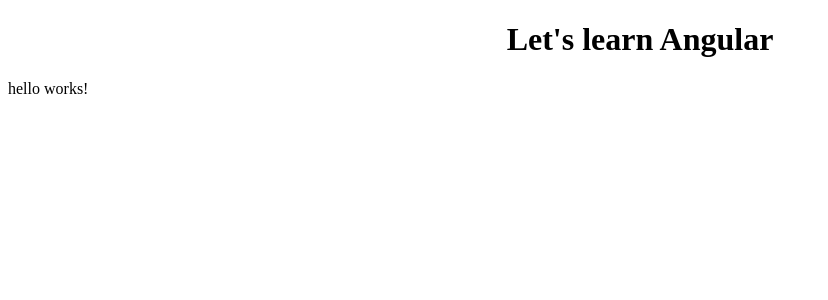
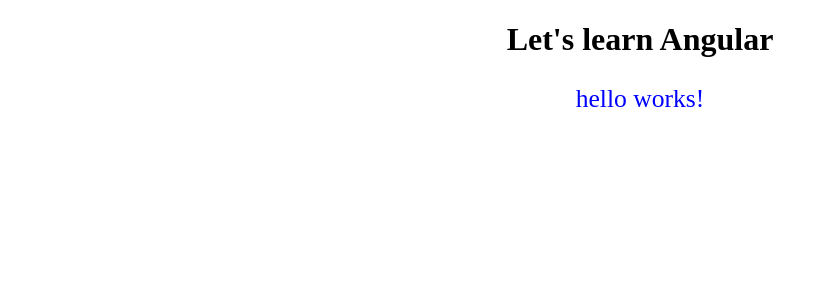
Before and after one commit to magadiflo/fundamentos-angular, an Angular app: page / in a window 1280 px wide. Shown: the top 300 px of the page, without its empty margins (0-828 px from the left). Built offline with nearby package versions, Linux system fonts and the light colour scheme.

Commit message:
Añadiendo estilos

```diff
--- a/src/app/hello/hello.component.css
+++ b/src/app/hello/hello.component.css
@@ -0,0 +1,5 @@
+p {
+    font-size: 1.6em;
+    text-align: center;
+    color: blue;
+}
```
